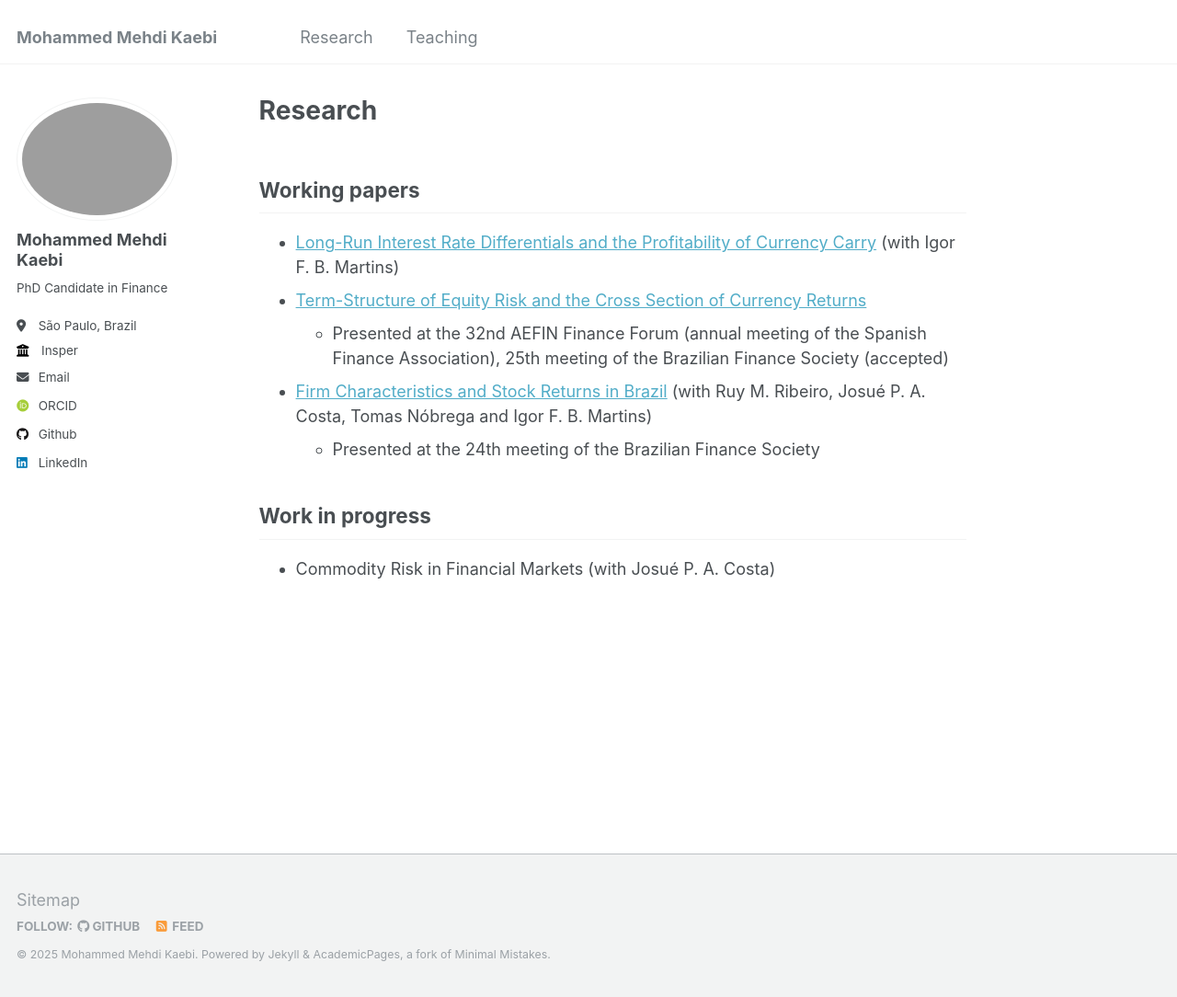
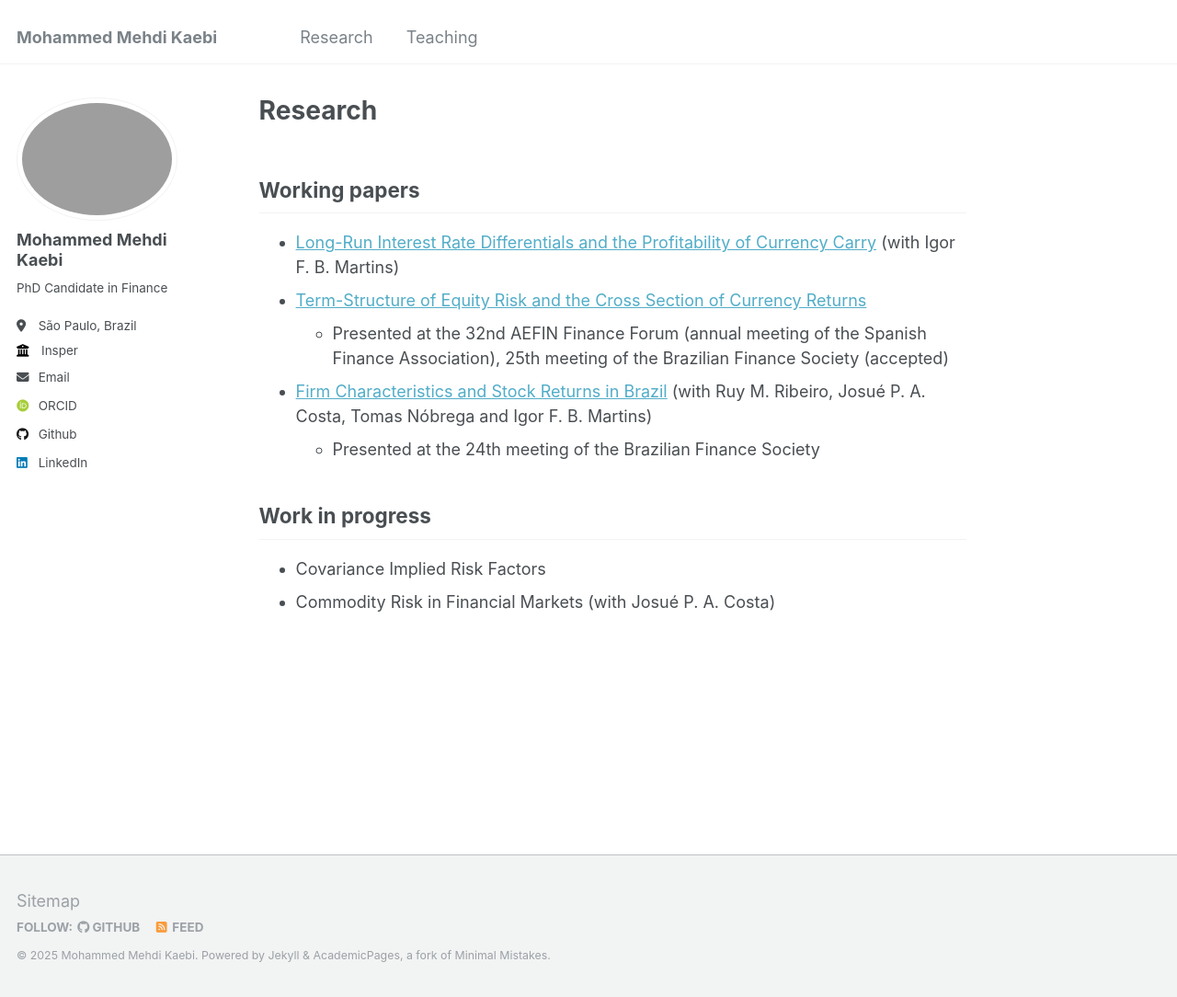
Before and after one commit to mkaebi/mkaebi.github.io, a Jekyll site: the page built from _pages/research.md, in a window 1280 px wide and 1084 px high. Shown: the whole window at 92% size. Built offline with Jekyll 4.4.1, drawn with Linux system fonts in a browser that asks for light colours; some web fonts are replaced.

Commit message:
Add new research topic on Covariance Implied Risk Factors

```diff
--- a/_pages/research.md
+++ b/_pages/research.md
@@ -16,4 +16,5 @@ redirect_from:
 
 ## Work in progress
 
+* Covariance Implied Risk Factors
 * Commodity Risk in Financial Markets (with Josué P. A. Costa)
```
